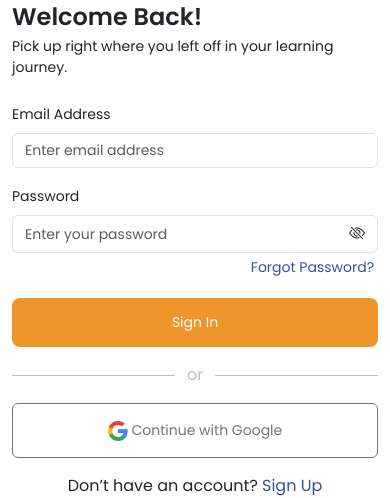
After one commit to Balav4c/ceed, a CodeIgniter 4 app: the page made by app/Views/login.php in a window 390 px wide. The commit adds this page. Shown: the part 845-1343 px from the top of the page. Run offline with PHP 8.4 and a stand-in for CodeIgniter, Linux system fonts and the light colour scheme; the template is opened without the code that fills it, so the values that code supplies are empty; some libraries are stand-ins or nearby versions.

Commit message:
login page design completed

```diff
--- a/app/Views/common/header.php
+++ b/app/Views/common/header.php
@@ -26,7 +26,7 @@
 									<a href="#">Contact</a>
 								</div>
 								<div class="col-4 text-right btn-holder">
-									<button class="btn btn-login">login</button>
+									<button class="btn btn-login" onclick="window.location.href='<?= base_url('login'); ?>'">login</button>
 									<button class="btn btn-demo">Request A Demo</button>
 								</div>
 							</div>
--- /dev/null
+++ b/app/Views/login.php
@@ -0,0 +1,111 @@
+<!DOCTYPE html>
+<html lang="en">
+
+<head>
+    <title>CEED - Empowering Kids with Growth</title>
+    <meta name="viewport" content="width=device-width, initial-scale=1.0" />
+    <link rel="stylesheet" href="<?php echo base_url().ASSET_PATH; ?>assets/css/styles.css">
+    <link rel="stylesheet" href="<?php echo base_url().ASSET_PATH; ?>assets/css/custom.css">
+    <link rel="stylesheet" href="<?php echo base_url().ASSET_PATH; ?>assets/css/bootstrap.min.css">
+    <link rel="stylesheet" href="<?php echo base_url().ASSET_PATH; ?>assets/css/bootstrap-icons.min.css">
+    <link rel="stylesheet" href="https://cdn.jsdelivr.net/npm/bootstrap-icons@1.11.3/font/bootstrap-icons.css" />
+    <link href="https://fonts.googleapis.com/css2?family=Poppins:wght@100;200;300;400;500;600;700;800;900&display=swap"
+        rel="stylesheet">
+
+</head>
+
+<body>
+    <div class="container-fluid">
+        <div class="row">
+            <!-- Left side with background -->
+            <div class="col-md-5 login-img d-flex flex-column justify-content-between">
+                <div class="p-4">
+
+                    <img class="logo" src="<?php echo base_url().ASSET_PATH; ?>assets/img/login-logo.png" />
+                </div>
+                <div class="p-4">
+                    <p class="text-white login-content">
+                        Learning doesn't have to be boring. Earn badges, unlock
+                        achievements, and track your progress as you master new skills
+                        We make every lesson feel like a win.
+                    </p>
+                </div>
+            </div>
+
+            <!-- Right side with login form -->
+            <div class="col-md-7 d-flex align-items-center justify-content-center login-form-section">
+                <div class="login-form w-60">
+                    <p class="welcome">Welcome Back!</p>
+                    <p class="mb-3 sub-content">
+                        Pick up right where you left off in your learning journey.
+                    </p>
+
+                    <form class="mt-4">
+                        <div class="mb-3">
+                            <label for="email" class="form-label fs-14">Email Address</label>
+                            <input type="email" id="email" name="email" class="form-control fc-font"
+                                placeholder="Enter email address">
+                        </div>
+                        <div class="mb-3">
+                            <label for="password" class="form-label fs-14">Password</label>
+                            <div class="input-group">
+                                <input type="password" id="password" name="password" class="form-control fc-font"
+                                    placeholder="Enter your password">
+                                <span class="input-group-text eye-icon" id="togglePassword" style="cursor: pointer;">
+                                    <i class="bi bi-eye-slash" id="toggleIcon"></i>
+                                </span>
+                            </div>
+                            <div class="d-flex justify-content-end">
+                                <small class="p-1">
+                                    <a class="login-text-color" href="#">Forgot Password?</a>
+                                </small>
+                            </div>
+                        </div>
+
+
+                        <button type="submit" class="btn btn-signin w-100 mb-3">Sign In</button>
+
+                        <!-- <div class="text-center mb-3">or</div> -->
+                        <div class="separator text-center mb-3">or</div>
+
+
+                        <button type="button" class="btn btn-outline-secondary w-100 mb-3 p-3">
+                            <img class="google-icon"
+                                src="<?php echo base_url().ASSET_PATH; ?>assets/img/social_icons/google.png"> Continue
+                            with Google
+                        </button>
+
+                        <div class="text-center">
+                            Don’t have an account? <a href="#" class="login-text-color">Sign Up</a>
+                        </div>
+                    </form>
+                </div>
+            </div>
+        </div>
+    </div>
+
+    <script src="<?php echo base_url().ASSET_PATH; ?>assets/js/jquery-3.7.1.min.js"></script>
+    <script src="<?php echo base_url().ASSET_PATH; ?>assets/js/bootstrap.bundle.min.js"></script>
+    <script src="<?php echo base_url().ASSET_PATH; ?>assets/js/app.js"></script>
+
+    <script>
+    //Password Show and hide
+    $(document).on('click', '#togglePassword', function() {
+        const passwordField = $('#password');
+        const icon = $(this).find('i');
+
+        if (passwordField.attr('type') === 'password') {
+            passwordField.attr('type', 'text');
+            icon.removeClass('bi-eye-slash').addClass('bi-eye');
+        } else {
+            passwordField.attr('type', 'password');
+            icon.removeClass('bi-eye').addClass('bi-eye-slash');
+        }
+    });
+    </script>
+
+
+
+</body>
+
+</html>
```
Also changed, not shown: app/Config/Routes.php (+17 -0 lines), app/Controllers/Login.php (added, +13 -0 lines), public/assets/css/custom.css (added), public/assets/img/login-logo.png (added), public/assets/img/social_icons/google.png (added), 1 other file.
